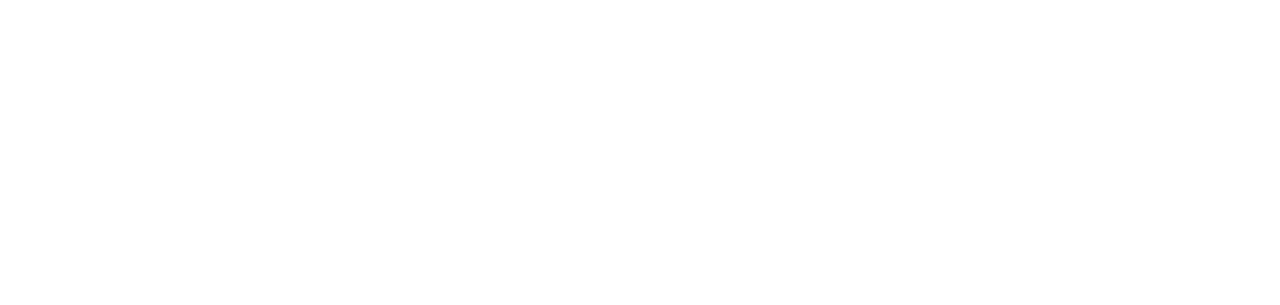
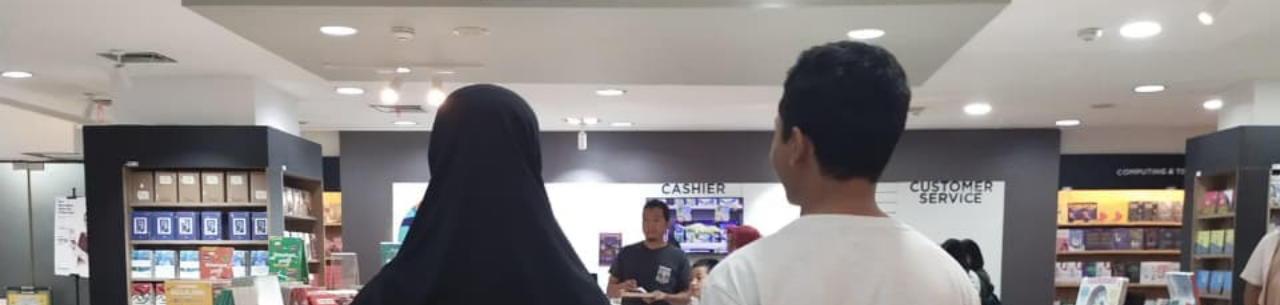
Before and after one commit to testertesst/TahTahUltahh, a plain HTML site: page index.html in a window 1280 px wide. Shown: the top 305 px of the page. Drawn offline with Linux system fonts and the light colour scheme.

Commit message:
Update index.html

```diff
--- a/index.html
+++ b/index.html
@@ -11,7 +11,7 @@
     height:100vh;
     font-family: Arial, sans-serif;
 
-    background-image: url("file:///F:/ULTAHH%20AZKAA/Hrusnyaa/bg.png.jpg");
+    background-image: url(bg.png);
     background-size: cover;
     background-position: center;
     background-repeat: no-repeat;
```
